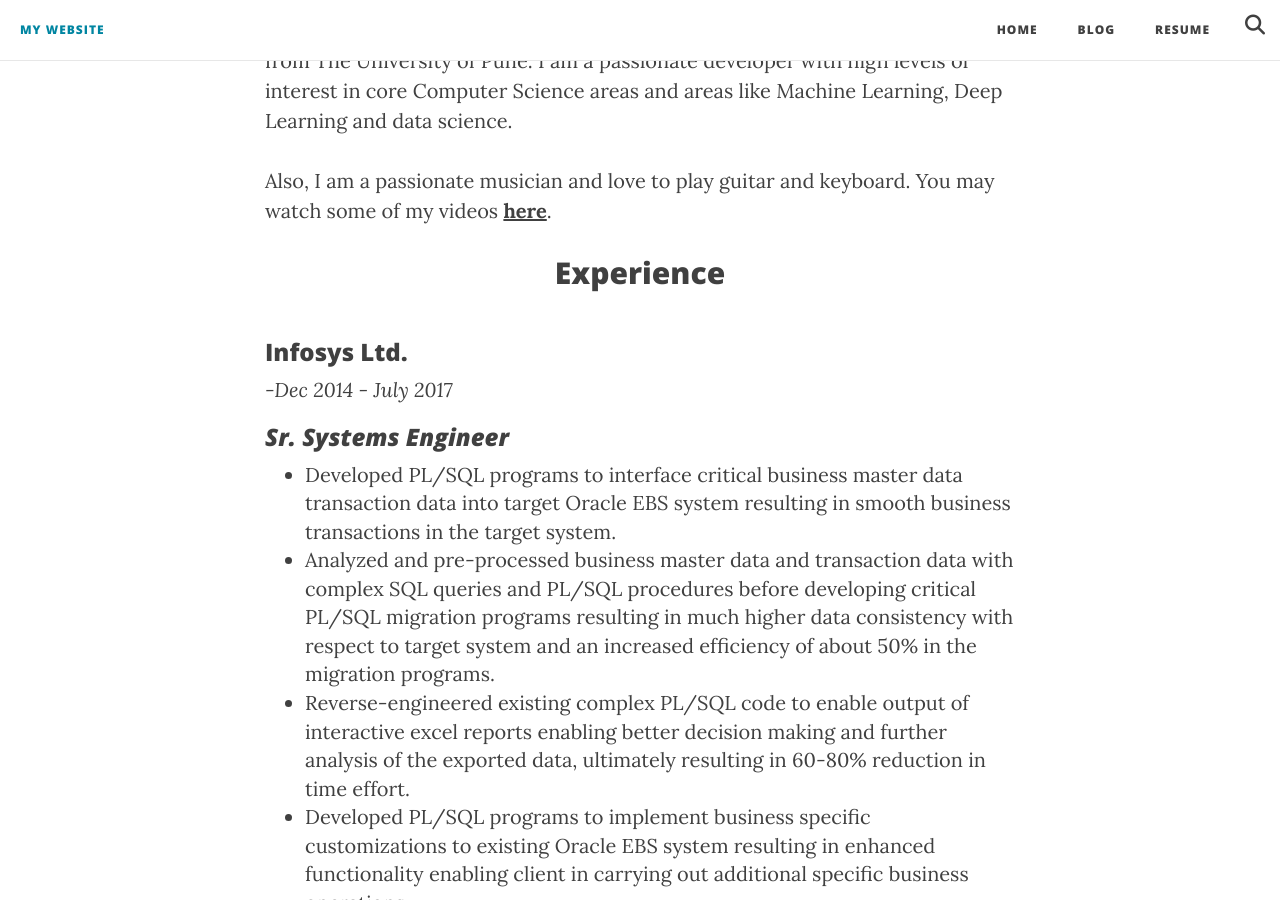
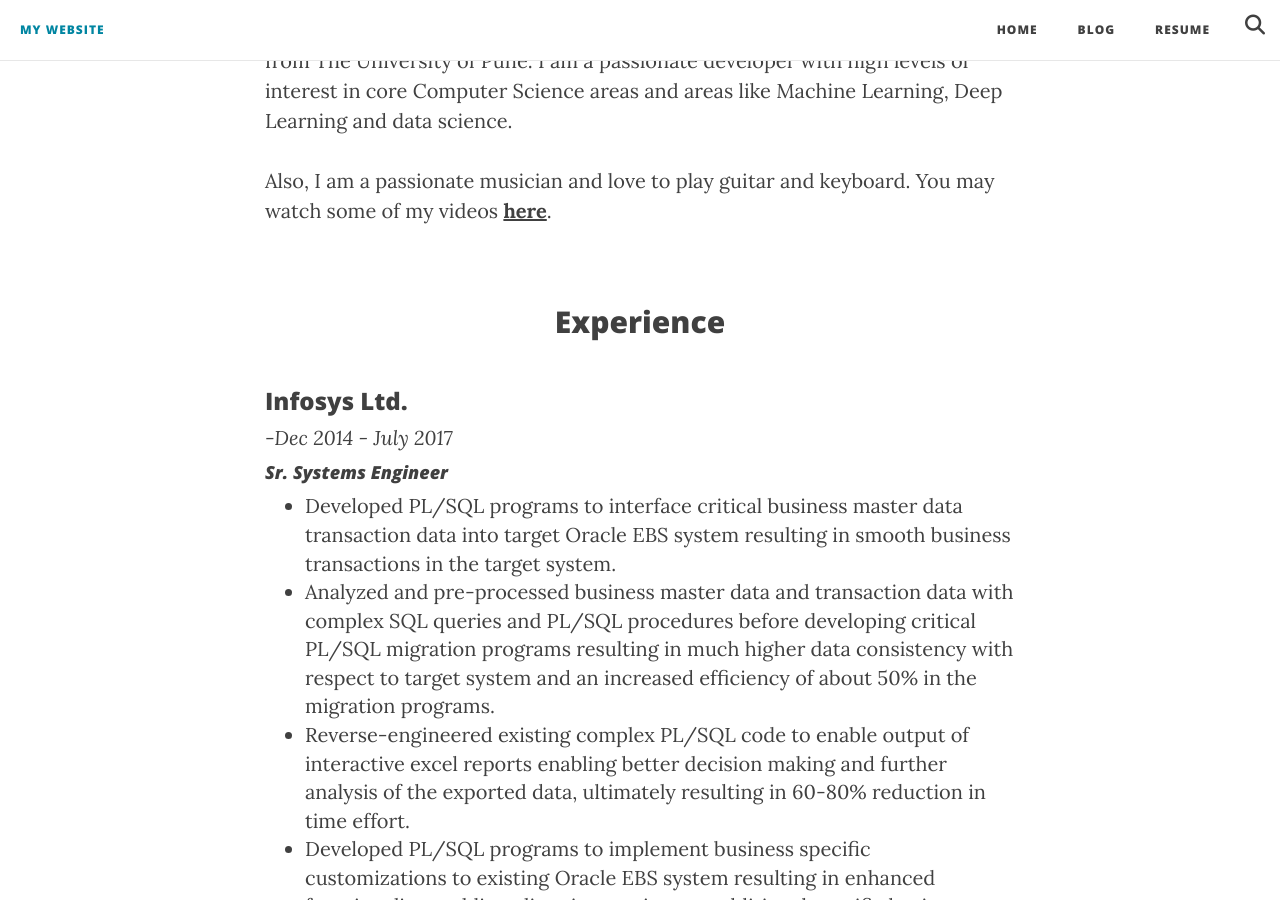
Before and after one commit to PrashantShivajiBhapkar/PrashantShivajiBBhapkar.github.io, a Jekyll site: the page built from index.html, in a window 1280 px wide and 900 px high, scrolled down 846 px. Built offline with Jekyll 4.4.1, drawn with Linux system fonts in a browser that asks for light colours; nearby versions of some CDN libraries; library files that are not in the unit come from our copies.

Commit message:
edited home page content

```diff
--- a/index.html
+++ b/index.html
@@ -34,11 +34,12 @@
 
 
 <div>
+		<br>
         <h2 class="heading" style="margin-bottom: 50px; text-align: center;">Experience</h2>
         <div >
             <div>
 				<h3>Infosys Ltd. </h3><i style="text-align: right">-Dec 2014 - July 2017</i>
-				<h3><i>Sr. Systems Engineer</i></h3>
+				<h4><i>Sr. Systems Engineer</i></h4>
                 <ul>
                     <li>
                         Developed PL/SQL programs to interface critical business master data
@@ -78,10 +79,11 @@
     <!-- End #experience -->
 
     <div>
+		<br>
 		<h2 class="heading" style="margin-bottom: 50px; text-align: center;">Education</h2>
         <div >
             <h3>The University of Texas at Dallas <i style="text-align: right">-August 2017 - May 2019</i></h3>
-            <h3><i>Master of Science in Information Technology and Management</i></h3>
+            <h4><i>Master of Science in Information Technology and Management</i></h4>
             <ul>
                 <li>
                     Coursework <i>(till now)</i> : Statistics, Business Analytics with SAS, Business Data Warehousing, System Analysis and Project Management
@@ -121,6 +123,7 @@
     </div>
 
 	<div id="skills", style="">
+		<br>
         <h2 class="heading">Skills</h2>
         <ul>
 			<h4>Core</h4>
```
